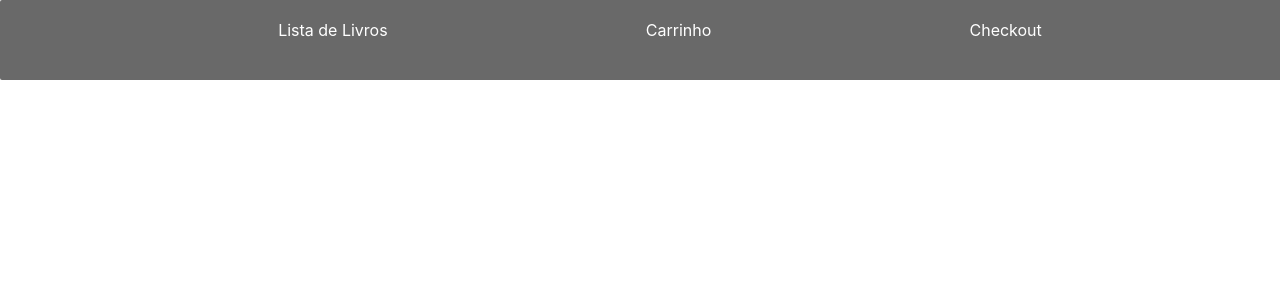
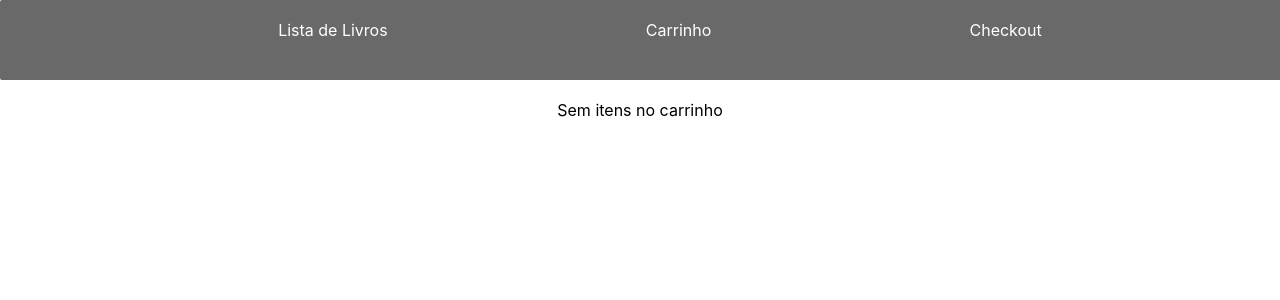
Before and after one commit to VitorRibeiroCustodio/virtual_bookshop, a React (Create React App) app in the folder bookshop_front/: page / in a window 1280 px wide. Both pictures are taken after a click on the element "Carrinho". Shown: the top 300 px of the page. Built offline with nearby package versions, Linux system fonts and the light colour scheme.

Commit message:
feat(front): add cart component

```diff
--- a/bookshop_front/src/App.tsx
+++ b/bookshop_front/src/App.tsx
@@ -2,6 +2,7 @@ import { useState } from 'react';
 import styled from 'styled-components';
 import Menu from './components/Menu';
 import BooksList from './components/BooksList';
+import BooksCart from './components/BooksCart';
 
 const Wrapper = styled.div`
   width: 100%;
@@ -22,6 +23,7 @@ function App() {
     <Wrapper>
       <Menu setSelectedItem={setSelectedItem} />
       { selectedItem === BOOKS_LIST && <BooksList handleAddBoonOnCart={handleAddBoonOnCart} /> }
+      { selectedItem === CART && <BooksCart booksOnCart={booksOnCart} setBooksOnCart={setBooksOnCart} /> }
     </Wrapper>
   );
 }
--- /dev/null
+++ b/bookshop_front/src/components/BooksCart/index.tsx
@@ -0,0 +1,43 @@
+import React from 'react';
+import styled from 'styled-components';
+
+const CartWrapper = styled.div`
+  padding: 20px;
+  display: flex;
+  flex-direction: column;
+  align-items: center;
+`;
+
+const ItemWrapper = styled.div`
+  width: 500px;
+  border-bottom: 1px solid;
+  height: 100px;
+  display: flex;
+  align-items: center;
+  justify-content: space-around;
+`;
+
+const BookButton = styled.button`
+`;
+
+const BooksCart: any = ({ booksOnCart, setBooksOnCart }: any) => {
+  if (booksOnCart.length === 0) return <CartWrapper>Sem itens no carrinho</CartWrapper>
+  const totalAmount = booksOnCart.reduce((acc: any, book: any) => acc + book.price, 0);
+
+  return (
+    <CartWrapper>
+      {booksOnCart.map((book: any) => (
+        <ItemWrapper key={book.id}>
+          <img style={{ objectFit: 'contain', width: '100px', height: '100px' }} src={book.imgSrc} />
+          <span>R$ {book.price}</span>
+          <BookButton onClick={() => setBooksOnCart(
+            booksOnCart.filter((bookToFilter: any) => bookToFilter.id !== book.id)
+          )}>Remover livro</BookButton>
+        </ItemWrapper>
+      ))}
+      <span style={{ marginTop: '10px' }}>Total: R$ {totalAmount}</span>
+    </CartWrapper>
+  );
+}
+
+export default BooksCart;
--- a/bookshop_front/src/components/BooksList/index.tsx
+++ b/bookshop_front/src/components/BooksList/index.tsx
@@ -59,8 +59,6 @@ const booksList = [
   }
 ]
 
-const imgSrc = 'https://images-na.ssl-images-amazon.com/images/I/71IYhitXqUL.jpg';
-
 const BooksList: any = (props: any) => {
   const cardRender = (book: any) =>
     (
```
